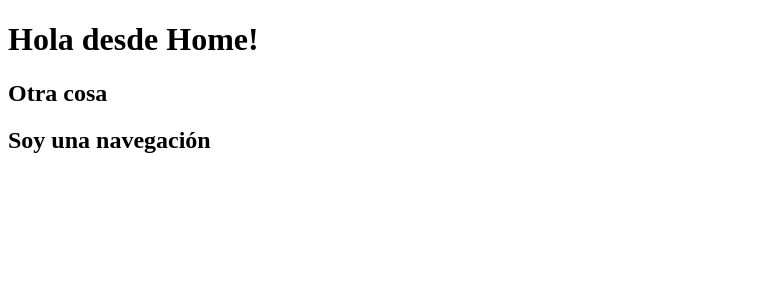
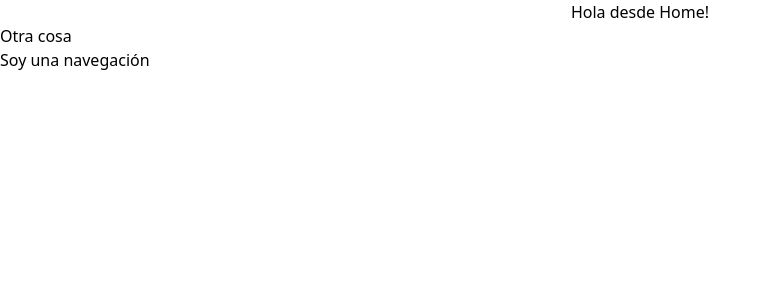
Before and after one commit to OscarVillanueva/pure-react, a React app: page / in a window 1280 px wide. Shown: the top 300 px of the page, without its empty margins (0-770 px from the left). Built offline with nearby package versions, Linux system fonts and the light colour scheme.

Commit message:
:sparkles: adding tailwind css

```diff
--- /dev/null
+++ b/postcss.config.js
@@ -0,0 +1,9 @@
+const tailwindcss = require('tailwindcss');
+const presetEnv = require('postcss-preset-env');
+
+module.exports = {
+  plugins: [
+    presetEnv,
+    tailwindcss,
+  ],
+};
--- a/src/App.tsx
+++ b/src/App.tsx
@@ -3,8 +3,6 @@ import React from 'react';
 // Router
 import { BrowserRouter as Router, Switch, Route } from 'react-router-dom';
 import Home from './components/Home';
-
-// components
 
 
 const App = () => {
--- a/src/components/Home.tsx
+++ b/src/components/Home.tsx
@@ -5,7 +5,7 @@ import Navigation from './Navigation'
 const Home: FC = () => {
   return (
     <Layout>
-      <h1>Hola desde Home!</h1>
+      <h1 className = "text-center">Hola desde Home!</h1>
 
       <h2>Otra cosa</h2>
 
--- a/src/index.tsx
+++ b/src/index.tsx
@@ -1,6 +1,8 @@
 import React from 'react';
 import ReactDOM from 'react-dom';
 import App from './App';
+
+import './styles.css';
 
 ReactDOM.render(
   <React.StrictMode>
--- /dev/null
+++ b/src/styles.css
@@ -0,0 +1,3 @@
+@tailwind base;
+@tailwind components;
+@tailwind utilities;
--- /dev/null
+++ b/tailwind.config.js
@@ -0,0 +1,11 @@
+module.exports = {
+  purge: ['./src/**/*.{js,jsx,ts,tsx}', './public/index.html', './dist/*.html'],
+  darkMode: false, // or 'media' or 'class'
+  theme: {
+    extend: {},
+  },
+  variants: {
+    extend: {},
+  },
+  plugins: [],
+}
--- a/webpack.config.js
+++ b/webpack.config.js
@@ -22,6 +22,19 @@ module.exports = {
             presets: ['@babel/preset-react']
           }
         }
+      },
+      {
+        test: /\.(sa|sc|c)ss$/,
+        include: path.resolve(__dirname, 'src'),
+        use: [
+          // Creates `style` nodes from JS strings
+          'style-loader',
+          // Translates CSS into CommonJS
+          'css-loader',
+          // Compiles Sass to CSS
+          'postcss-loader',
+          'sass-loader',
+        ],
       }
     ]
   },
```
Also changed, not shown: package.json (+14 -1 lines), 1 other file (tests, documents, lock files or other folders).
